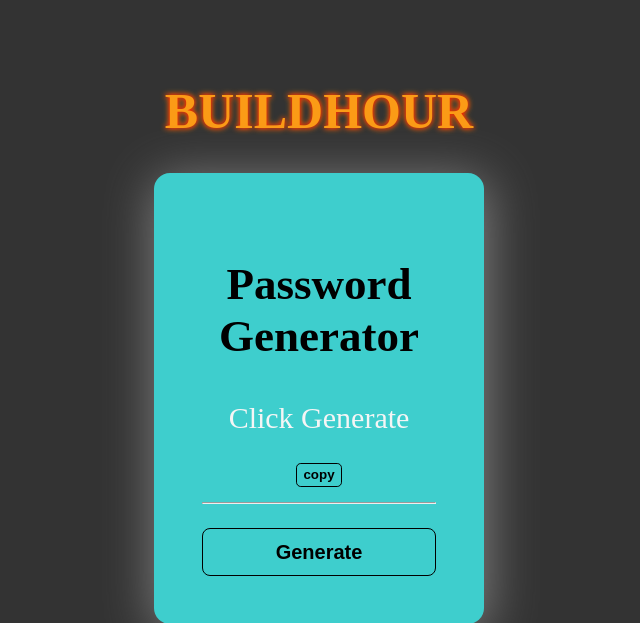
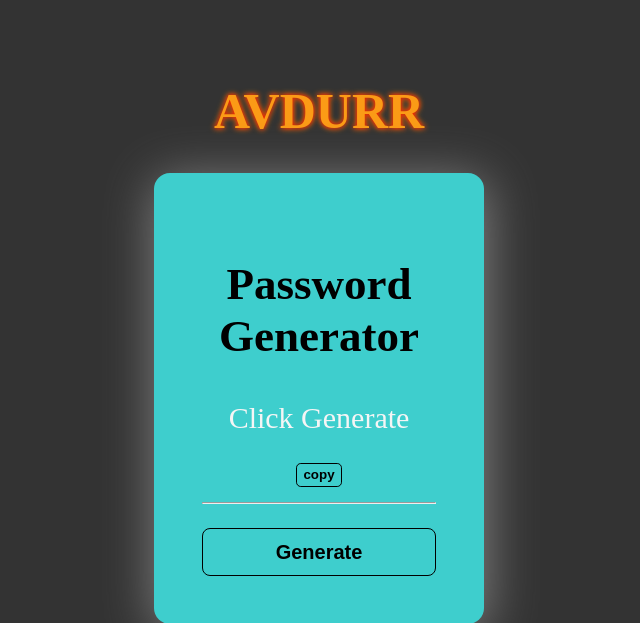
Before and after one commit to Abdulmumin1/buildhour_pass_gen, a Flask app: page / in a window 1280 px wide. Shown: the top 623 px of the page, without its empty margins (321-961 px from the left). Run offline with Flask 2, Linux system fonts and the light colour scheme.

Commit message:
Update index.html

```diff
--- a/templates/index.html
+++ b/templates/index.html
@@ -8,7 +8,7 @@
 	<link rel="stylesheet" type="text/css" href="{{ url_for('static', filename='css/main.css')}}">
 </head>
 <body>
-	<h1 class="head" id='head'>BUILDHOUR</h1>
+	<h1 class="head" id='head'>AVDURR</h1>
 	<div id='box'>
 			<p id ='items'></p>
 			<h2 style="color: black; overflow: hidden;">Password<br>Generator</h2>
```
